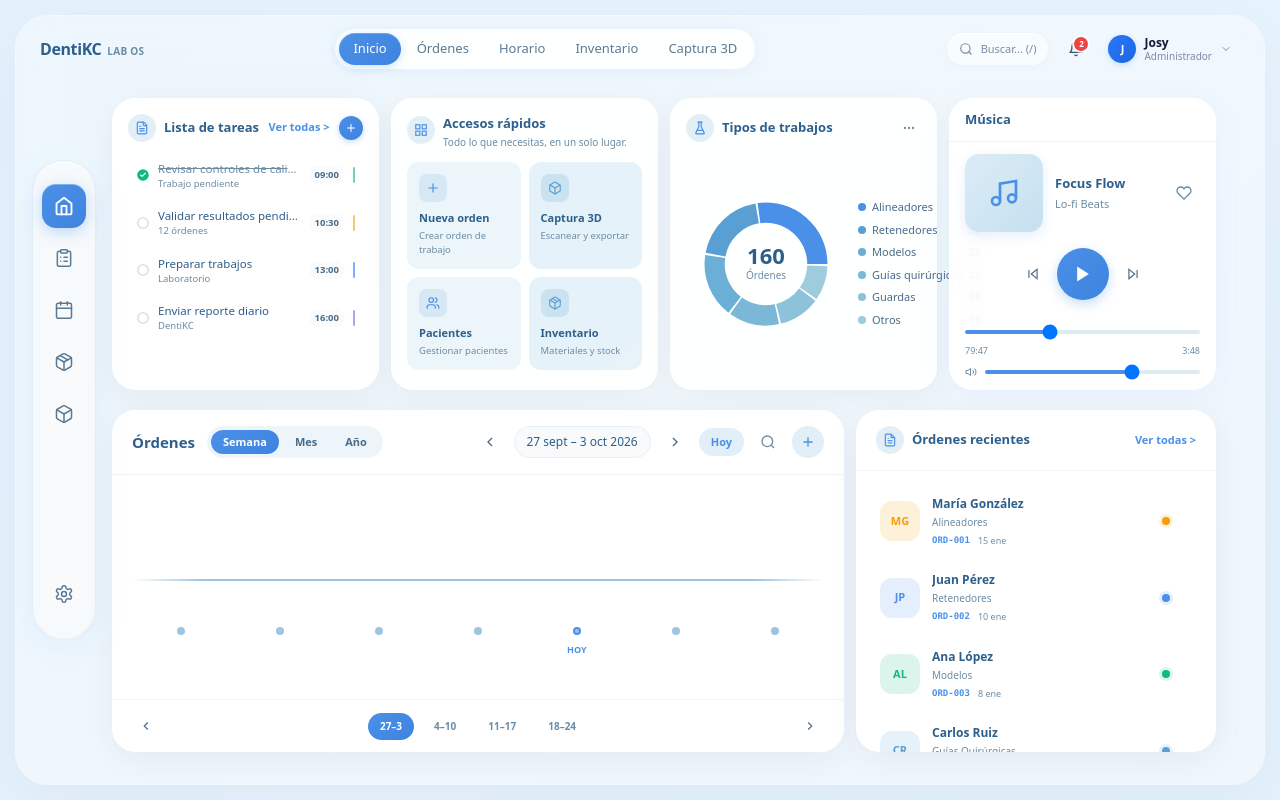
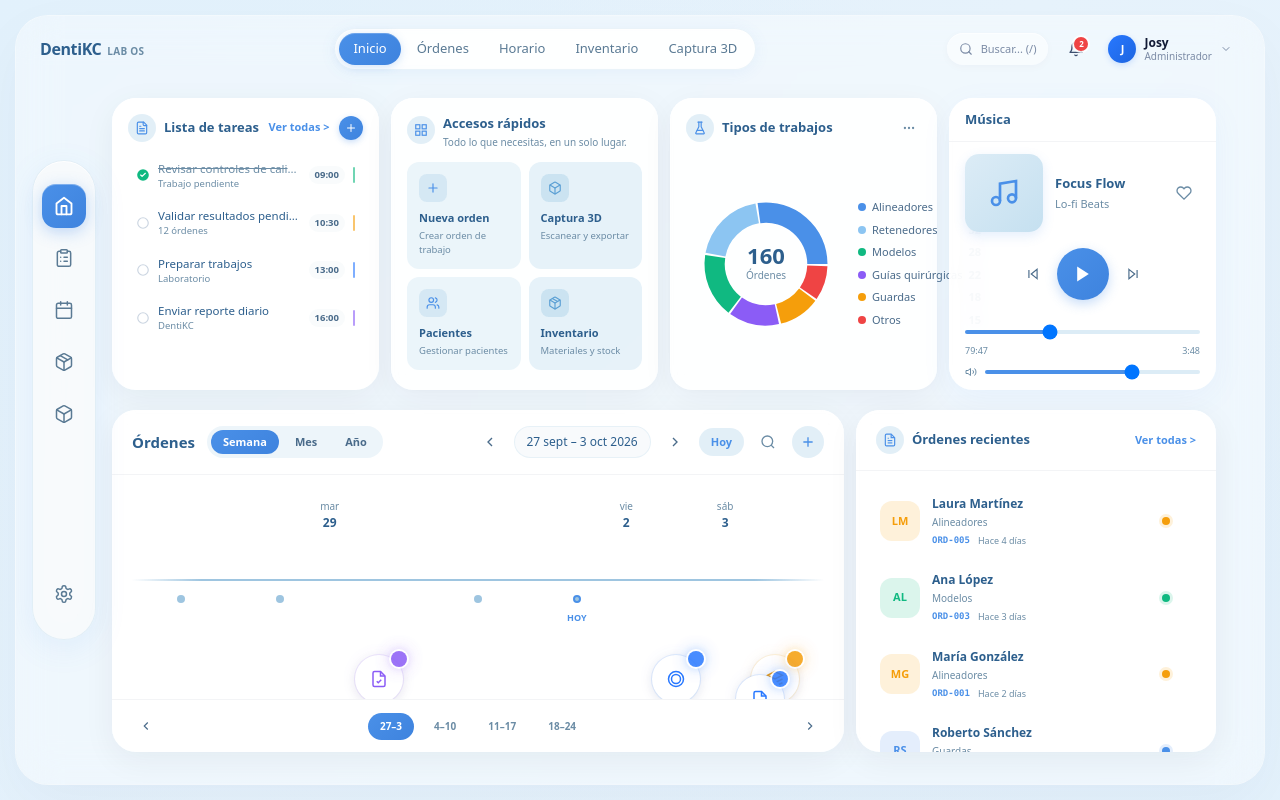
Before and after one commit to Josy2ssj/DentiKCLAB2, a React (Vite) app: page / in a window 1280 px wide. Built offline with nearby package versions, Linux system fonts and the light colour scheme.

Commit message:
task snapshot 9ed58a06-a627-49d3-8b83-b9dfad08b1a8

```diff
--- a/src/components/Timeline.tsx
+++ b/src/components/Timeline.tsx
@@ -10,8 +10,8 @@ export function Timeline() {
   const [timeScale, setTimeScale] = useState<TimeScale>('week');
   const [currentDate, setCurrentDate] = useState(new Date());
 
-  // Get orders with delivery dates
-  const ordersWithDates = orders.filter(order => order.deliveryDate);
+  // Get orders with requested delivery dates
+  const ordersWithDates = orders.filter(order => order.requestedDate);
 
   // Generate timeline dates based on scale
   const getTimelineDates = () => {
@@ -45,10 +45,10 @@ export function Timeline() {
 
   const timelineDates = getTimelineDates();
 
-  // Group orders by date
+  // Group orders by requested delivery date
   const getOrdersByDate = (date: Date) => {
     const dateStr = date.toISOString().split('T')[0];
-    return ordersWithDates.filter(order => order.deliveryDate === dateStr);
+    return ordersWithDates.filter(order => order.requestedDate === dateStr);
   };
 
   const navigateTimeline = (direction: 'prev' | 'next') => {
--- a/src/components/widgets/WorkTypes.tsx
+++ b/src/components/widgets/WorkTypes.tsx
@@ -3,11 +3,11 @@ import { FlaskConical, MoreHorizontal } from 'lucide-react';
 
 const data = [
   { name: 'Alineadores', value: 45, color: '#4A90E8' },
-  { name: 'Retenedores', value: 32, color: '#5A9FD4' },
-  { name: 'Modelos', value: 28, color: '#6BAED6' },
-  { name: 'Guías quirúrgicas', value: 22, color: '#7BB8D8' },
-  { name: 'Guardas', value: 18, color: '#8CC2DA' },
-  { name: 'Otros', value: 15, color: '#9ECCDC' },
+  { name: 'Retenedores', value: 32, color: '#8CC5F2' },
+  { name: 'Modelos', value: 28, color: '#10B981' },
+  { name: 'Guías quirúrgicas', value: 22, color: '#8B5CF6' },
+  { name: 'Guardas', value: 18, color: '#F59E0B' },
+  { name: 'Otros', value: 15, color: '#EF4444' },
 ];
 
 const total = data.reduce((sum, d) => sum + d.value, 0);
--- a/src/contexts/DataContext.tsx
+++ b/src/contexts/DataContext.tsx
@@ -86,8 +86,8 @@ const initialOrders: Order[] = [
     treatment: 'Alineadores',
     arch: 'Superior',
     status: 'pending',
-    requestedDate: '2024-01-15',
-    deliveryDate: '2024-01-22',
+    requestedDate: new Date(Date.now() + 2 * 24 * 60 * 60 * 1000).toISOString().split('T')[0],
+    deliveryDate: new Date(Date.now() + 9 * 24 * 60 * 60 * 1000).toISOString().split('T')[0],
     notes: 'Caso de apiñamiento leve'
   },
   {
@@ -98,8 +98,8 @@ const initialOrders: Order[] = [
     treatment: 'Retenedores',
     arch: 'Inferior',
     status: 'in_progress',
-    requestedDate: '2024-01-10',
-    deliveryDate: '2024-01-17'
+    requestedDate: new Date(Date.now() + 1 * 24 * 60 * 60 * 1000).toISOString().split('T')[0],
+    deliveryDate: new Date(Date.now() + 8 * 24 * 60 * 60 * 1000).toISOString().split('T')[0]
   },
   {
     id: 'ORD-003',
@@ -109,8 +109,8 @@ const initialOrders: Order[] = [
     treatment: 'Modelos',
     arch: 'Ambos',
     status: 'ready',
-    requestedDate: '2024-01-08',
-    deliveryDate: '2024-01-15'
+    requestedDate: new Date(Date.now() + 3 * 24 * 60 * 60 * 1000).toISOString().split('T')[0],
+    deliveryDate: new Date(Date.now() + 10 * 24 * 60 * 60 * 1000).toISOString().split('T')[0]
   },
   {
     id: 'ORD-004',
@@ -120,8 +120,31 @@ const initialOrders: Order[] = [
     treatment: 'Guías Quirúrgicas',
     arch: 'Superior',
     status: 'delivered',
-    requestedDate: '2024-01-05',
-    deliveryDate: '2024-01-12'
+    requestedDate: new Date(Date.now() - 2 * 24 * 60 * 60 * 1000).toISOString().split('T')[0],
+    deliveryDate: new Date(Date.now() + 5 * 24 * 60 * 60 * 1000).toISOString().split('T')[0]
+  },
+  {
+    id: 'ORD-005',
+    patient: 'Laura Martínez',
+    clinic: 'Sonrisa Perfecta',
+    doctor: 'Dr. García',
+    treatment: 'Alineadores',
+    arch: 'Ambos',
+    status: 'pending',
+    requestedDate: new Date(Date.now() + 4 * 24 * 60 * 60 * 1000).toISOString().split('T')[0],
+    deliveryDate: new Date(Date.now() + 11 * 24 * 60 * 60 * 1000).toISOString().split('T')[0],
+    notes: 'Tratamiento completo fase 2'
+  },
+  {
+    id: 'ORD-006',
+    patient: 'Roberto Sánchez',
+    clinic: 'Clínica Dental Sonrisa',
+    doctor: 'Dr. Rodríguez',
+    treatment: 'Guardas',
+    arch: 'Superior',
+    status: 'in_progress',
+    requestedDate: new Date(Date.now() + 2 * 24 * 60 * 60 * 1000).toISOString().split('T')[0],
+    deliveryDate: new Date(Date.now() + 9 * 24 * 60 * 60 * 1000).toISOString().split('T')[0]
   }
 ];
 
```
